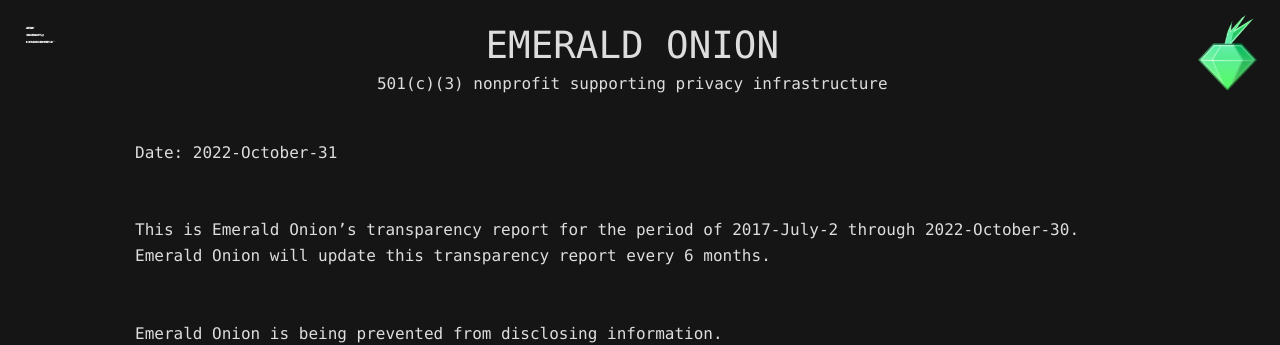
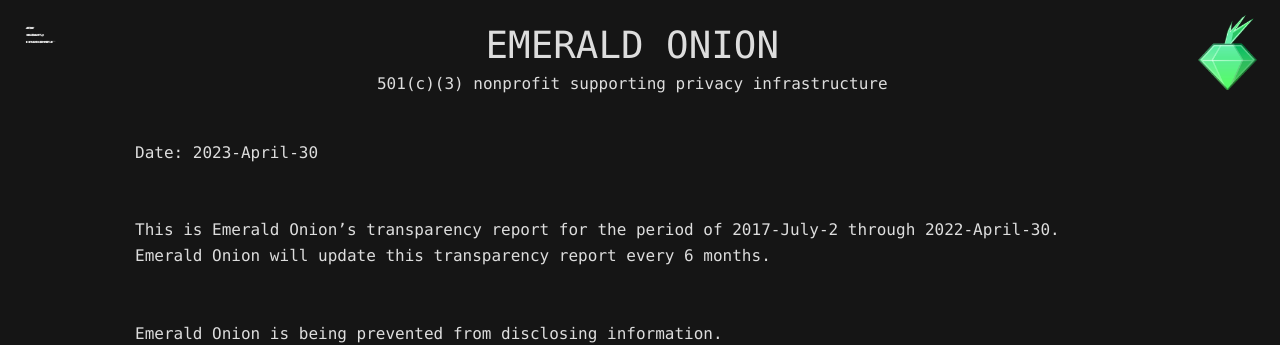
Before and after one commit to emeraldonion/emeraldonion.github.io, a Jekyll site: the page built from transparency/index.markdown, in a window 1280 px wide and 900 px high. Shown: the top 345 px of the window. Built offline with Jekyll 4.4.1, drawn with Linux system fonts in a browser that asks for light colours; our own code applies the rules of GitHub Pages for plain Markdown files.

Commit message:
6 month update

```diff
--- a/transparency/index.markdown
+++ b/transparency/index.markdown
@@ -1,6 +1,6 @@
-Date: 2022-October-31
+Date: 2023-April-30
 
-<br />This is Emerald Onion’s transparency report for the period of 2017-July-2 through 2022-October-30.
+<br />This is Emerald Onion’s transparency report for the period of 2017-July-2 through 2022-April-30.
 <br />Emerald Onion will update this transparency report every 6 months.
 
 <br />Emerald Onion is being prevented from disclosing information.
```
